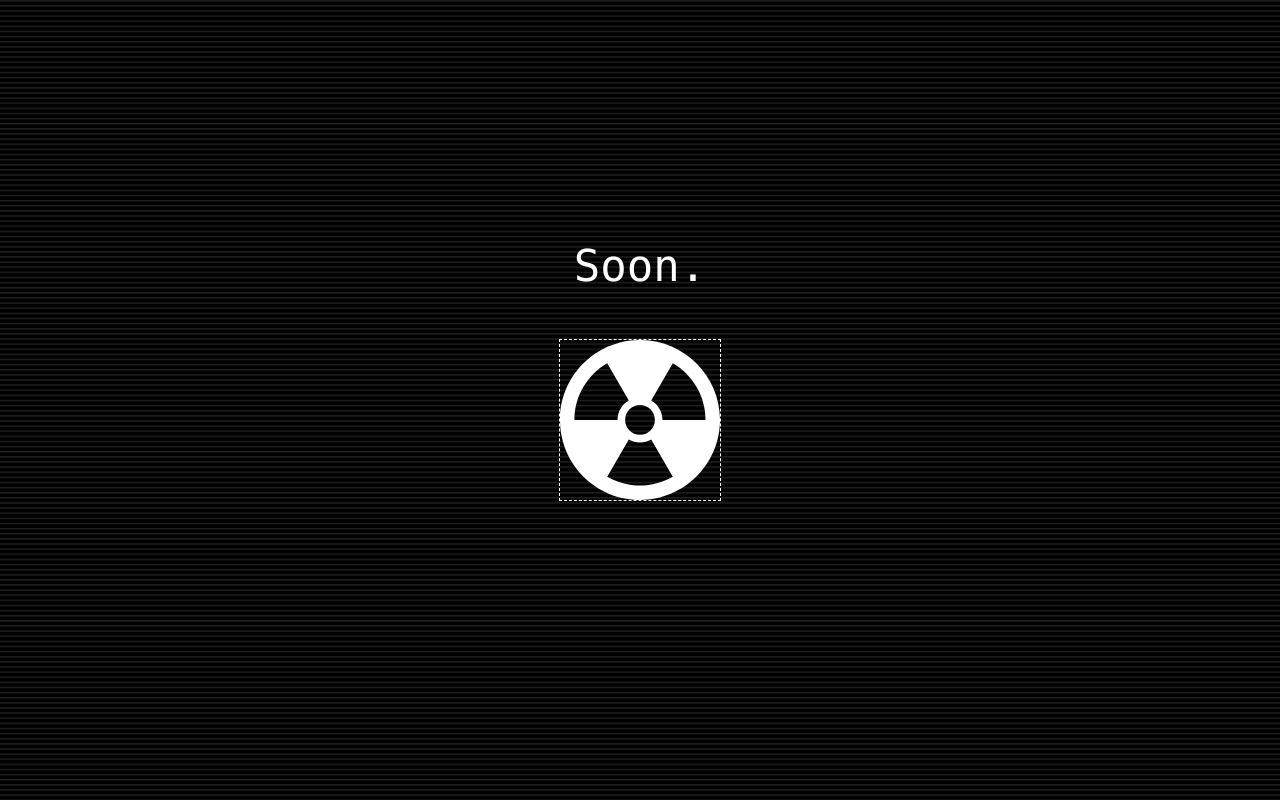
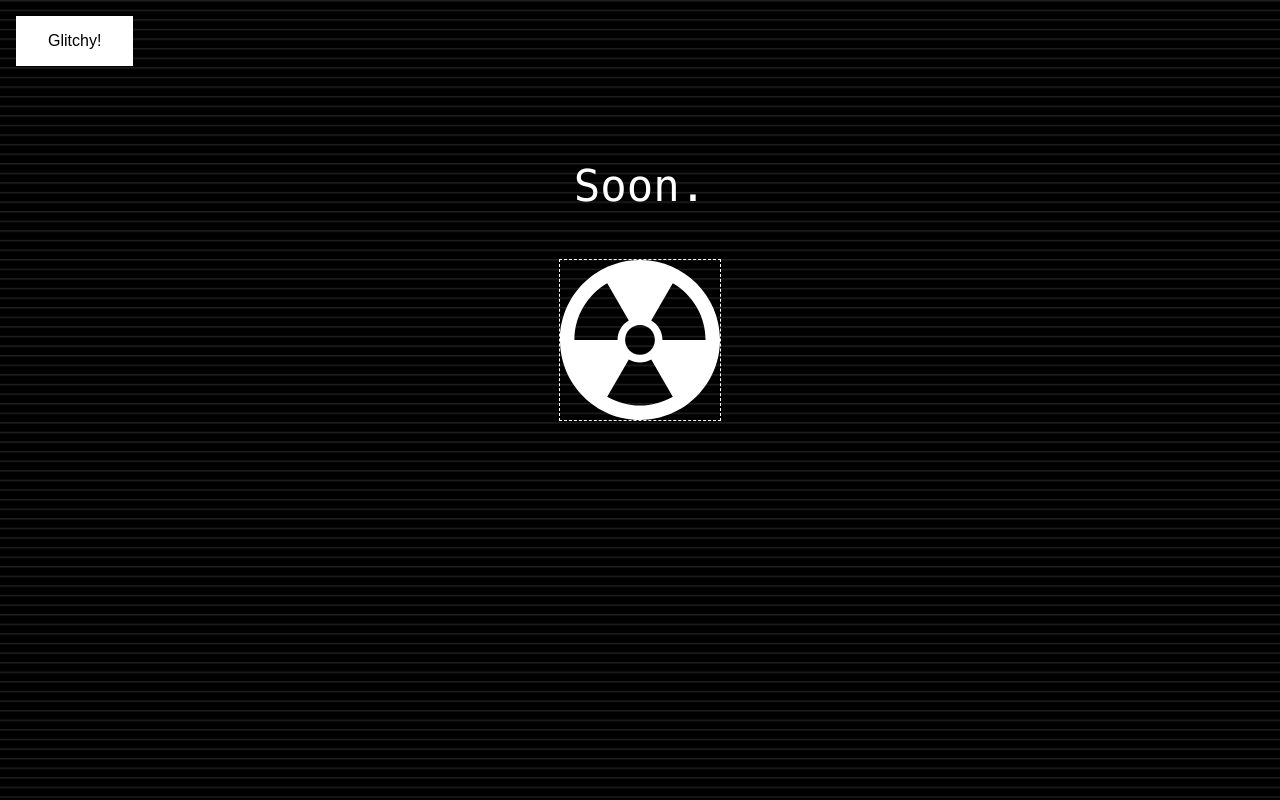
Before and after one commit to bastienguillon/bastienguillon.github.io, an Angular app: page / in a window 1280 px wide. Shown: the top 800 px of the page. Built offline with nearby package versions, Linux system fonts and the light colour scheme.

Commit message:
[add] "glitchy" and "boring" alternative styles + toggle button

```diff
--- a/src/app/app.component.html
+++ b/src/app/app.component.html
@@ -1,2 +1,8 @@
-<bg-glitchy-text text="Soon."></bg-glitchy-text>
-<bg-rad-loader [color]="'#fff'" [size]="'10em'" [flavor]="'glitchy'"></bg-rad-loader>
+<div [ngClass]="currentGlitchState">
+    <bg-glitchy-text text="Soon." [state]="currentGlitchState"></bg-glitchy-text>
+    <bg-rad-loader [color]="currentGlitchState === glitchStates.Glitchy ? '#fff' : '#000'" [size]="'10em'" [state]="currentGlitchState"></bg-rad-loader>
+
+    <button (click)="toggleGlitchState($event)" [ngClass]="currentGlitchState">
+        {{ currentGlitchState === glitchStates.Glitchy ? "Glitchy!" : "Boring..." }}
+    </button>
+</div>
--- a/src/app/app.component.scss
+++ b/src/app/app.component.scss
@@ -1,6 +1,8 @@
+$spaceColor: #000000;
+$scanLinesColor: rgba(255, 255, 255, 0.123);
+
 :host {
     display: block;
-    margin-top: 30vh;
     text-align: center;
 
     bg-glitchy-text {
@@ -11,4 +13,38 @@
     bg-rad-loader {
         display: block;
     }
+    > div {
+        min-height: 100vh;
+        width: 100%;
+        display: inherit;
+        padding-top: 20vh;
+        &.glitchy {
+            background-color: $spaceColor;
+            background-image: linear-gradient($scanLinesColor 1px, transparent 2px);
+            background-size: 1% 1%, 1% 1%;
+            background-position: 0 0, 0 0;
+        }
+        > button {
+            position: absolute;
+            top: 1em;
+            left: 1em;
+
+            border: none;
+            color: white;
+            padding: 1em 2em;
+            text-align: center;
+            text-decoration: none;
+            display: inline-block;
+            font-size: 16px;
+            &.glitchy {
+                background-color: white;
+                color: black;
+            }
+            &.boring {
+                background-color: black;
+                color: white;
+            }
+        }
+    }
+
 }
--- a/src/app/app.component.ts
+++ b/src/app/app.component.ts
@@ -1,10 +1,23 @@
-import { Component } from "@angular/core";
+import { Component, OnInit } from "@angular/core";
+import { GlitchState } from "../common/iglitable"
 
 @Component({
 	selector: "bg-root",
 	templateUrl: "./app.component.html",
 	styleUrls: ["./app.component.scss"]
 })
-export class AppComponent {
+export class AppComponent implements OnInit {
+
+	public glitchStates: typeof GlitchState = GlitchState;
+	public currentGlitchState: GlitchState;
+
 	title = "app";
+
+	public toggleGlitchState($event): void {
+		this.currentGlitchState = this.currentGlitchState === GlitchState.Boring ? GlitchState.Glitchy : GlitchState.Boring;
+	}
+
+	public ngOnInit(): void {
+		this.currentGlitchState = this.glitchStates.Glitchy;
+	}
 }
--- a/src/app/glitchy-text/glitchy-text.component.html
+++ b/src/app/glitchy-text/glitchy-text.component.html
@@ -1 +1 @@
-<span [attr.data-text]="text">{{ text }}</span>
+<span [attr.data-text]="text" [ngClass]="state">{{ text }}</span>
--- a/src/app/glitchy-text/glitchy-text.component.scss
+++ b/src/app/glitchy-text/glitchy-text.component.scss
@@ -41,10 +41,15 @@
     }
 }
 
-:host > span {
-    color: white;
-    font-family: "Consolas", monospace;
+span {
     font-size: 2.75em;
-    font-weight: normal;
-    @include textGlitch("glitch", 50, white, transparent, red, blue, 1084, 115);
+    &.glitchy {
+        color: white;
+        font-family: "Consolas", monospace;
+        @include textGlitch("glitch", 50, white, transparent, red, blue, 1084, 115);
+    }
+    &.boring {
+        color: black;
+        font-family: Helvetica, Arial, Sans-Serif !important;
+    }
 }
--- a/src/app/glitchy-text/glitchy-text.component.ts
+++ b/src/app/glitchy-text/glitchy-text.component.ts
@@ -1,17 +1,15 @@
 import { Component, OnInit, Input } from "@angular/core";
+import { GlitchState, IGlitchable } from "../../common/iglitable"
 
 @Component({
 	selector: "bg-glitchy-text",
 	templateUrl: "./glitchy-text.component.html",
 	styleUrls: ["./glitchy-text.component.scss"]
 })
-export class GlitchyTextComponent implements OnInit {
+export class GlitchyTextComponent implements IGlitchable {
 
 	@Input() text: string;
+	@Input() state: GlitchState;
 
 	constructor() { }
-
-	ngOnInit() {
-	}
-
 }
--- a/src/app/rad-loader/rad-loader.component.html
+++ b/src/app/rad-loader/rad-loader.component.html
@@ -1,4 +1,8 @@
-<svg xmlns="http://www.w3.org/2000/svg" viewBox="0 0 100.498 100.498" attr.height="{{size}}" attr.width="{{size}}" [ngClass]="flavor">
+<svg xmlns="http://www.w3.org/2000/svg"
+	 viewBox="0 0 100.498 100.498"
+	 attr.height="{{size}}"
+	 attr.width="{{size}}"
+	 [ngClass]="state">
 	<!-- [ngClass]="flavor" -->
 	<g transform="translate(-144.03 -113.54)">
 		<path d="m214.88 199.46c-12.747 7.359-28.45 7.359-41.197 0l13.547-23.464c4.364 2.52 9.739 2.52 14.104 0zm0-71.354c12.746 7.358 20.598 20.959 20.598 35.677h-27.094c0-5.038-2.688-9.694-7.051-12.213zm-11.255 35.677c0 5.16-4.184 9.344-9.344 9.344s-9.344-4.184-9.344-9.344 4.184-9.344 9.344-9.344 9.344 4.184 9.344 9.344zm-50.54 0c0-14.718 7.852-28.318 20.598-35.677l13.547 23.464c-4.363 2.519-7.051 7.175-7.051 12.213zm41.197-50.249c-27.752 0-50.249 22.497-50.249 50.249s22.497 50.249 50.249 50.249 50.249-22.497 50.249-50.249-22.497-50.249-50.249-50.249z"
--- a/src/app/rad-loader/rad-loader.component.scss
+++ b/src/app/rad-loader/rad-loader.component.scss
@@ -2,8 +2,8 @@
 svg {
 	border: 1px dashed white;
 }
-.smooth { animation: smooth-spin 2.5s infinite linear; }
 .glitchy { animation: glitchy-spin 1.25s infinite linear; }
+.boring { animation: smooth-spin 2.5s infinite linear; }
 
 @keyframes smooth-spin {
 	0%  { transform: rotate(0deg); }
--- a/src/app/rad-loader/rad-loader.component.ts
+++ b/src/app/rad-loader/rad-loader.component.ts
@@ -1,15 +1,16 @@
 import { Component, Input } from "@angular/core";
+import { IGlitchable, GlitchState } from "../../common/iglitable";
 
 @Component({
 	selector: "bg-rad-loader",
 	templateUrl: "./rad-loader.component.html",
 	styleUrls: ["./rad-loader.component.scss"]
 })
-export class RadLoaderComponent {
+export class RadLoaderComponent implements IGlitchable {
 
+	@Input() public state: GlitchState;
 	@Input() color: string;
 	@Input() size: string;
-	@Input() flavor: "smooth" | "glitchy";
 
 	public speedInSeconds: number;
 
--- /dev/null
+++ b/src/common/iglitable.ts
@@ -0,0 +1,8 @@
+export enum GlitchState {
+    Glitchy = "glitchy",
+    Boring = "boring"
+}
+
+export interface IGlitchable {
+    state: GlitchState;
+}
--- a/src/styles.scss
+++ b/src/styles.scss
@@ -1,9 +1,4 @@
-$spaceColor: #000000;
-$scanLinesColor: rgba(255, 255, 255, 0.123);
-
 body {
-	background-color: $spaceColor;
-	background-image: linear-gradient($scanLinesColor 1px, transparent 2px);
-	background-size: 1% 1%, 1% 1%;
-	background-position: 0 0, 0 0;
+    margin: 0 !important;
+    padding: 0 !important;
 }
```
